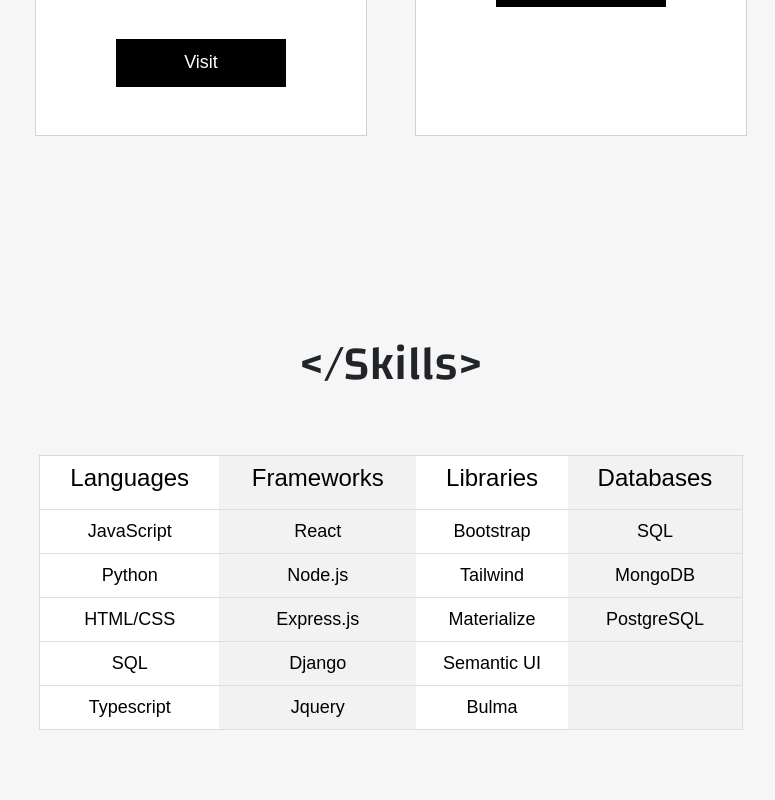
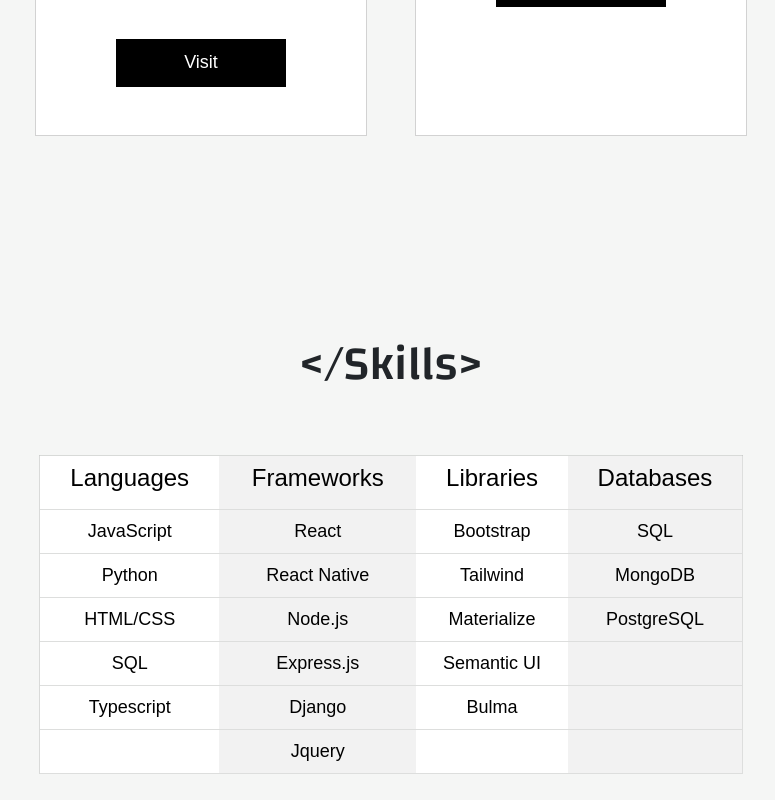
Before and after one commit to shelbyyy16/Shelby-Pagan-Portfolio, a React (Vite) app: page / in a window 1280 px wide. Shown: the part 2775-3575 px from the top of the page, without its empty margins (505-1280 px from the left). Before the commit the page ends 3553 px from the top, so only its background shows below. Built offline with nearby package versions, Linux system fonts and the light colour scheme; a web font is replaced by a local one.

Commit message:
add React Native to framework skills

```diff
--- a/src/pages/Home.jsx
+++ b/src/pages/Home.jsx
@@ -178,26 +178,32 @@
             </tr>
             <tr>
               <td>Python</td>
-              <td>Node.js</td>
+              <td>React Native</td>
               <td>Tailwind</td>
               <td>MongoDB</td>
             </tr>
             <tr>
               <td>HTML/CSS</td>
-              <td>Express.js</td>
+              <td>Node.js</td>
               <td>Materialize</td>
               <td>PostgreSQL</td>
             </tr>
             <tr>
               <td>SQL</td>
-              <td>Django</td>
+              <td>Express.js</td>
               <td>Semantic UI</td>
               <td></td>
             </tr>
             <tr>
               <td>Typescript</td>
+              <td>Django</td>
+              <td>Bulma</td>
+              <td></td>
+            </tr>
+            <tr>
+              <td></td>
               <td>Jquery</td>
-              <td>Bulma</td>
+              <td></td>
               <td></td>
             </tr>
           </tbody>
```
